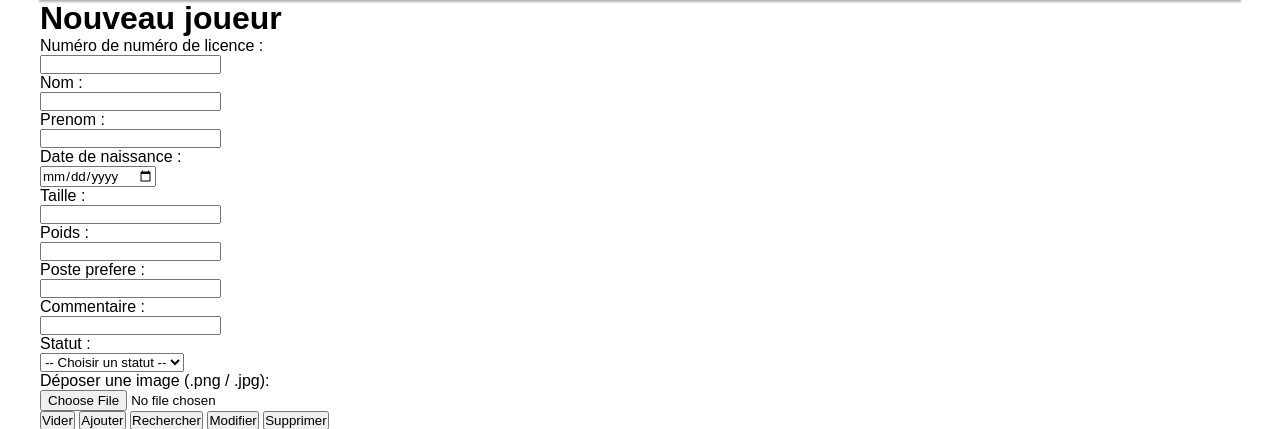
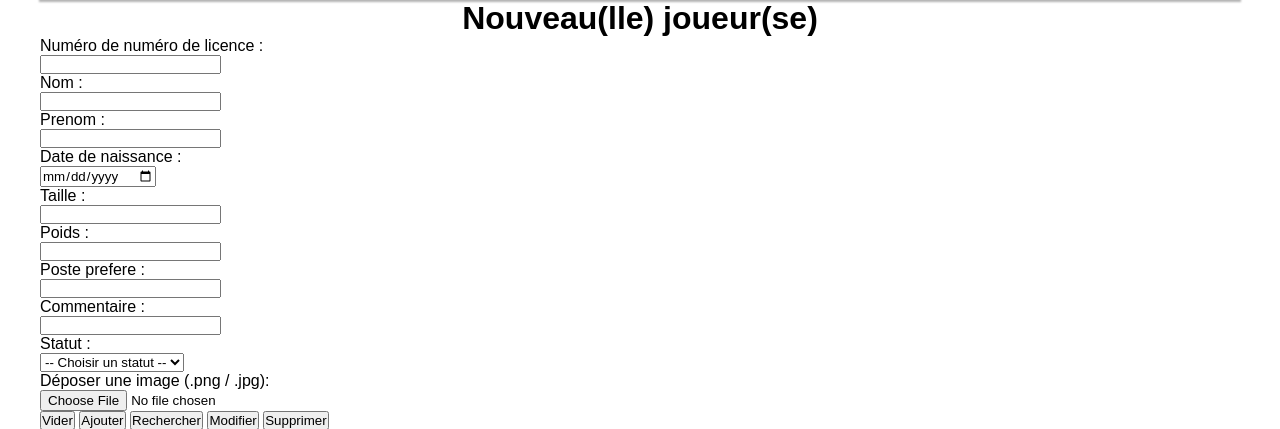
Before and after one commit to 4PoH/CoachBasketPHP, a PHP site: page /AjoutJoueur.php in a window 1280 px wide. Shown: the part 60-489 px from the top of the page. Run offline with PHP 8.4, Linux system fonts and the light colour scheme; the visitor is signed in with stand-in values (Sample User, id 1); data comes from the database, SQL or seed files in the repository.

Commit message:
A jour pour taffer

```diff
--- a/Pages/AjoutJoueur.php
+++ b/Pages/AjoutJoueur.php
@@ -21,7 +21,7 @@
 <html lang="fr">
     <head>
         <meta charset="UTF-8">
-        <title>Consultation</title>
+        <title>Ajouter un(e) joueur(se)</title>
         <link rel="stylesheet" href="/CoachBasketPHP/CSS/Site.css">
     </head>
  <body>
@@ -29,8 +29,8 @@
     <?php require '../FonctionPHP/header.php'; ?>
 
 
-    <div class="TitrePageConsultation">
-        <h1>Nouveau joueur</h1>
+    <div class="Titre">
+        <h1>Nouveau(lle) joueur(se)</h1>
     </div>
 
     <?php
--- a/Pages/Licencies.php
+++ b/Pages/Licencies.php
@@ -45,7 +45,7 @@
                     <p><?php echo $lines['Statut'];?></p>
                 </div>
                 <div>
-                    <form name=formulaire action="../Pages/ModificationJoueurs.php" method="post">
+                    <form name=formulaire action='../Pages/ModificationJoueurs.php' method="post">
                         <input type="hidden" name="Licence" value="<?php echo $lines['NumLicence'];?>">
                         <input type="submit" value="Modifier" class="BoutonFormulaire" onclick="formulaire.action='../Pages/ModificationJoueurs.php'; return true;">
                         <input type="submit" value="Supprimer" class="BoutonFormulaire" onclick="formulaire.action='../Pages/SuppressionJoueurs.php'; return true;">
```
